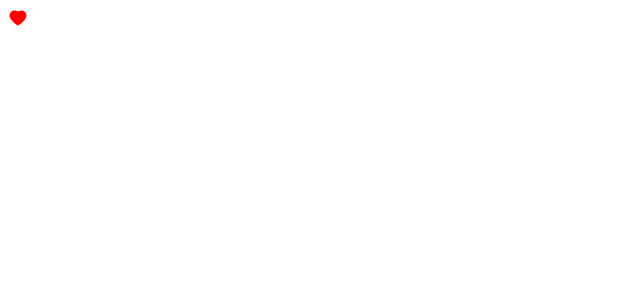
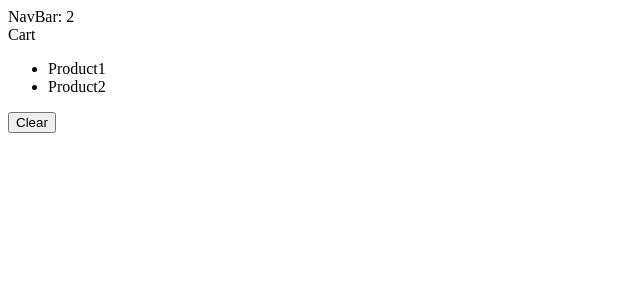
Before and after one commit to jmgcheng/moshReact18forBeginners, a React (Vite) app: page / in a window 1280 px wide. Shown: the top 300 px of the page, without its empty margins (0-640 px from the left). Built offline with nearby package versions, Linux system fonts and the light colour scheme.

Commit message:
20-managingComponentState-sharingStateBetweenComponents

```diff
--- a/src/App.tsx
+++ b/src/App.tsx
@@ -1,9 +1,14 @@
-import Like from "./components/Like";
+import { useState } from "react";
+import NavBar from "./components/NavBar";
+import Cart from "./components/Cart";
 
 function App() {
+  const [cartItems, setCartItems] = useState(["Product1", "Product2"]);
+
   return (
     <div>
-      <Like onClick={() => console.log("click")} />
+      <NavBar cartItemsCount={cartItems.length} />
+      <Cart cartItems={cartItems} onClear={() => setCartItems([])} />
     </div>
   );
 }
--- /dev/null
+++ b/src/components/Cart.tsx
@@ -0,0 +1,22 @@
+import React from "react";
+
+interface Props {
+  cartItems: string[];
+  onClear: () => void;
+}
+
+const Cart = ({ cartItems, onClear }: Props) => {
+  return (
+    <>
+      <div>Cart</div>
+      <ul>
+        {cartItems.map((item) => (
+          <li key={item}>{item}</li>
+        ))}
+      </ul>
+      <button onClick={onClear}>Clear</button>
+    </>
+  );
+};
+
+export default Cart;
--- /dev/null
+++ b/src/components/NavBar.tsx
@@ -0,0 +1,11 @@
+import React from "react";
+
+interface Props {
+  cartItemsCount: number;
+}
+
+const NavBar = ({ cartItemsCount }: Props) => {
+  return <div>NavBar: {cartItemsCount}</div>;
+};
+
+export default NavBar;
```
